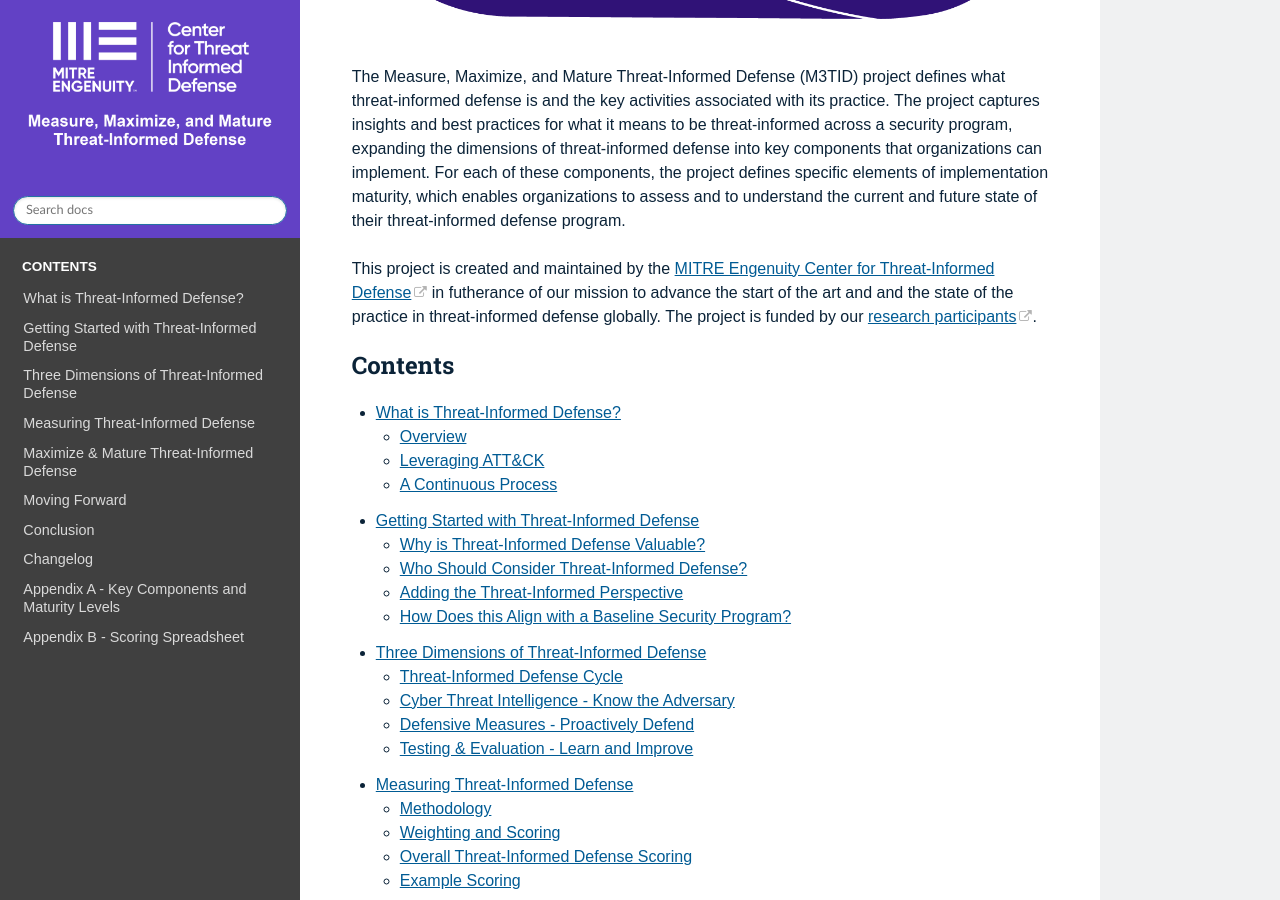
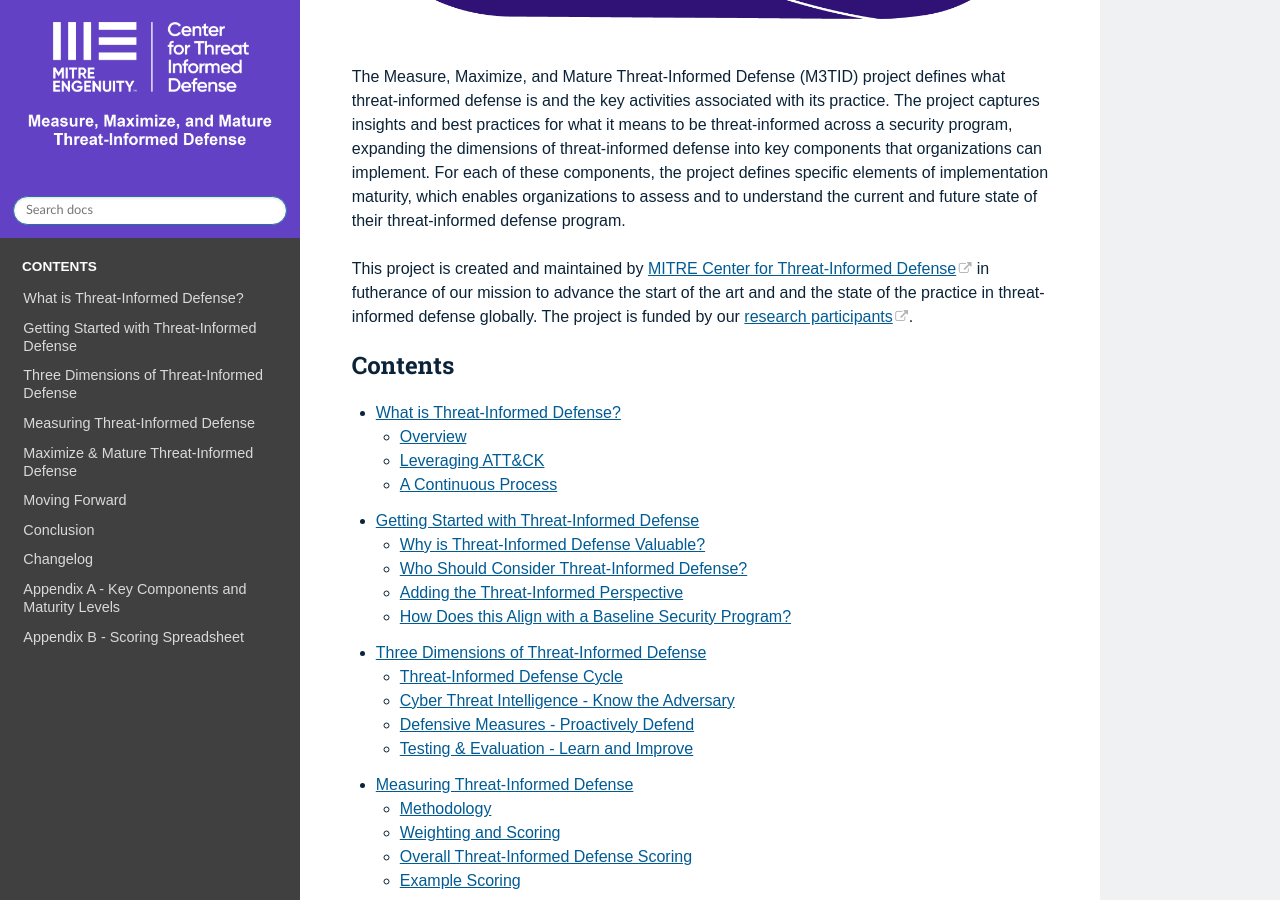
Before and after one commit to center-for-threat-informed-defense/m3tid, a Sphinx documentation site: the page built from docs/index.rst, in a window 1280 px wide and 900 px high, scrolled down 809 px. Built offline with Sphinx 7.4.7 and the Read the Docs theme 3.1.0, drawn with Linux system fonts in a browser that asks for light colours.

Commit message:
update spreadsheet

```diff
--- a/docs/index.rst
+++ b/docs/index.rst
@@ -13,11 +13,11 @@
 program.
 
 
-This project is created and maintained by the `MITRE Engenuity Center for
-Threat-Informed Defense <https://ctid.mitre-engenuity.org/>`__ in futherance of our
+This project is created and maintained by `MITRE Center for
+Threat-Informed Defense <https://ctid.mitre.org/>`__ in futherance of our
 mission to advance the start of the art and and the state of the practice in
 threat-informed defense globally. The project is funded by our `research participants
-<https://mitre-engenuity.org/cybersecurity/center-for-threat-informed-defense/our-work/measure-maximize-and-mature-threat-informed-defense-m3tid/#research-participants>`__.
+<https://ctid.mitre.org/projects/measure-maximize-and-mature-threat-informed-defense-m3tid/>`__.
 
 .. toctree::
     :maxdepth: 2
--- a/docs/spreadsheet.rst
+++ b/docs/spreadsheet.rst
@@ -18,6 +18,6 @@
 .. raw:: html
 
     <p>
-        <a class="btn btn-primary" target="_blank" download href="../M3TIDScoringSpreadsheet.xlsx">
+        <a class="btn btn-primary" target="_blank" download href="../INFORM.xlsx">
         <i class="fa fa-file-excel-o"></i> Download Scoring Spreadsheet – Excel</a>
     </p>
```
Also changed, not shown: 1 other file.
